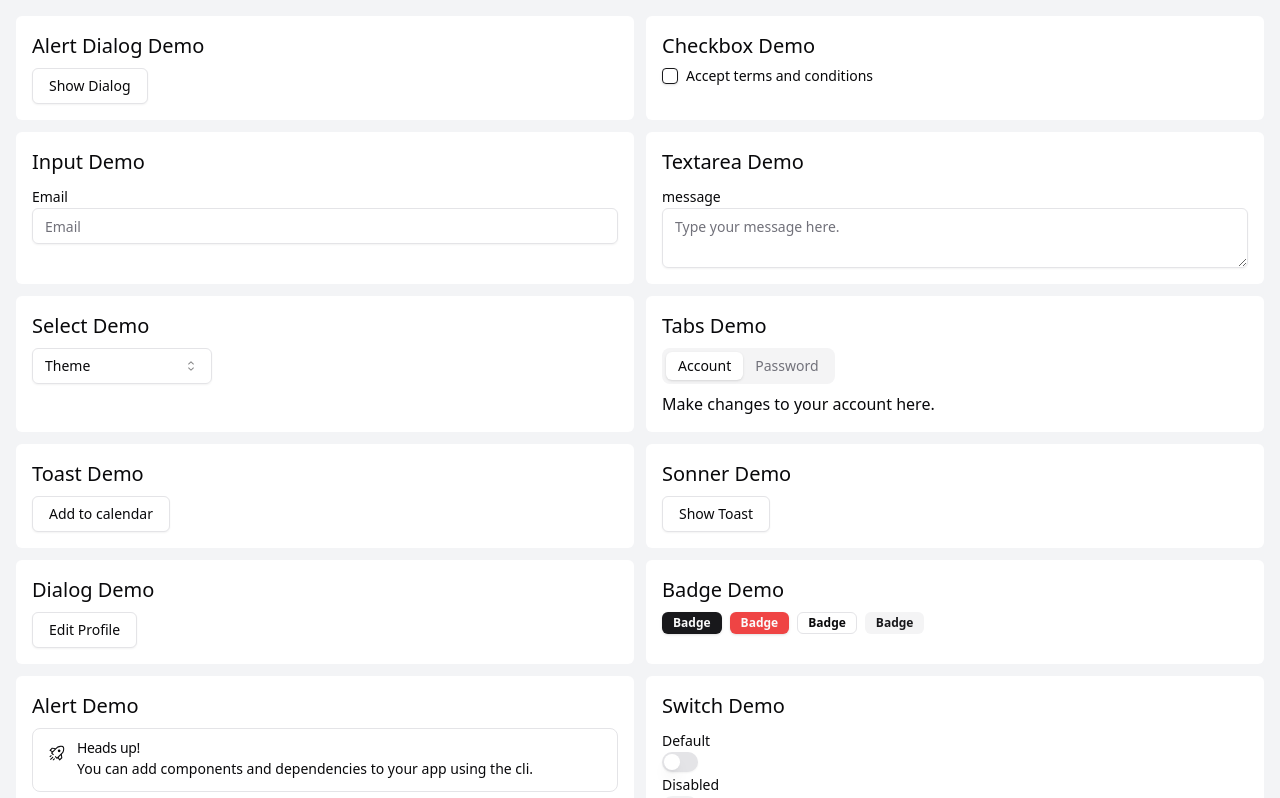
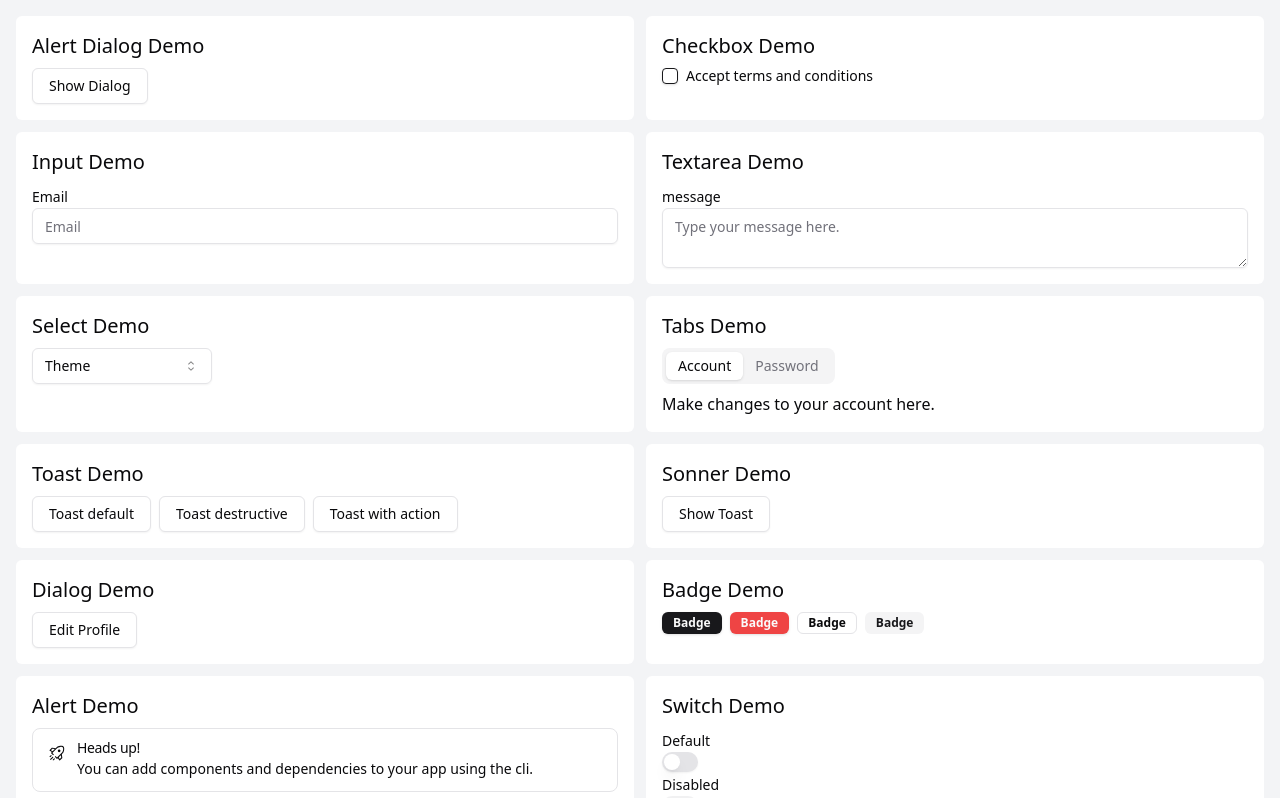
Before and after one commit to actionpower/daglo-ui, a React app: page / in a window 1280 px wide. Shown: the top 798 px of the page. Built offline with nearby package versions, Linux system fonts and the light colour scheme; the HTML template or start-up script is replaced by a standard one.

Commit message:
feat: edit toast action and styling

```diff
--- a/src/exampleComponents/ToastDemo.tsx
+++ b/src/exampleComponents/ToastDemo.tsx
@@ -5,6 +5,30 @@ import { useToast } from '@/src/ui/use-toast';
 const ToastDemo = () => {
   const { toast } = useToast();
   return (
+    <div className="flex gap-x-2">
+      <Button
+        variant="outline"
+        onClick={() => {
+          toast({
+            title: 'This is toast',
+            description: 'Friday, February 10, 2023 at 5:57 PM',
+          });
+        }}
+      >
+        Toast default
+      </Button>
+      <Button
+        variant="outline"
+        onClick={() => {
+          toast({
+            title: 'This is toast',
+            description: 'Friday, February 10, 2023 at 5:57 PM',
+            variant: 'destructive',
+          });
+        }}
+      >
+        Toast destructive
+      </Button>
       <Button
         variant="outline"
         onClick={() => {
@@ -17,8 +41,9 @@ const ToastDemo = () => {
           });
         }}
       >
-      Add to calendar
+        Toast with action
       </Button>
+    </div>
   );
 };
 
--- a/src/ui/toast.tsx
+++ b/src/ui/toast.tsx
@@ -27,7 +27,7 @@ const toastVariants = cva(
   {
     variants: {
       variant: {
-        default: 'border bg-background text-foreground',
+        default: 'border bg-black text-white',
         destructive:
           'destructive group border-destructive bg-destructive text-destructive-foreground',
       },
--- a/src/ui/toaster.tsx
+++ b/src/ui/toaster.tsx
@@ -13,20 +13,16 @@ const Toaster = () => {
 
   return (
     <ToastProvider>
-      {toasts.map(function ({ id, title, description, action, ...props }) {
-        return (
-          <Toast key={id} {...props}>
+      {toasts.map(({ id, title, description, action, variant, ...props }) => (
+        <Toast key={id} {...props} variant={variant ?? 'default'}>
           <div className="grid gap-1">
             {title && <ToastTitle>{title}</ToastTitle>}
-              {description && (
-                <ToastDescription>{description}</ToastDescription>
-              )}
+            {description && <ToastDescription>{description}</ToastDescription>}
           </div>
           {action}
           <ToastClose />
         </Toast>
-        );
-      })}
+      ))}
       <ToastViewport />
     </ToastProvider>
   );
--- a/src/ui/use-toast.ts
+++ b/src/ui/use-toast.ts
@@ -12,6 +12,7 @@ type ToasterToast = ToastProps & {
   title?: React.ReactNode;
   description?: React.ReactNode;
   action?: ToastActionElement;
+  type?: 'default' | 'destructive'
 };
 
 const actionTypes = {
@@ -187,4 +188,4 @@ function useToast() {
   };
 }
 
-export { useToast, toast };
+export { useToast, memoryState };
```
Lines whose indentation alone changed are shown as unchanged.
